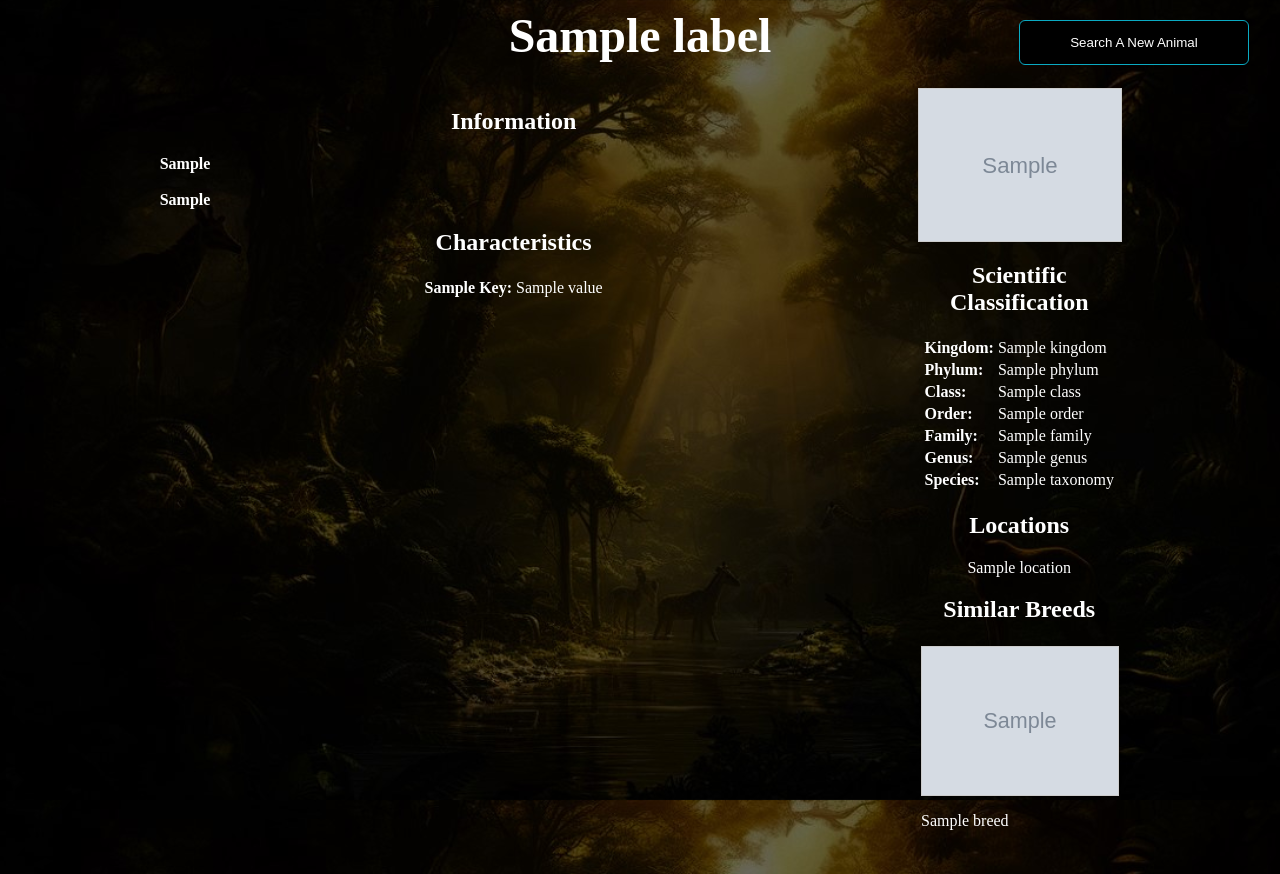
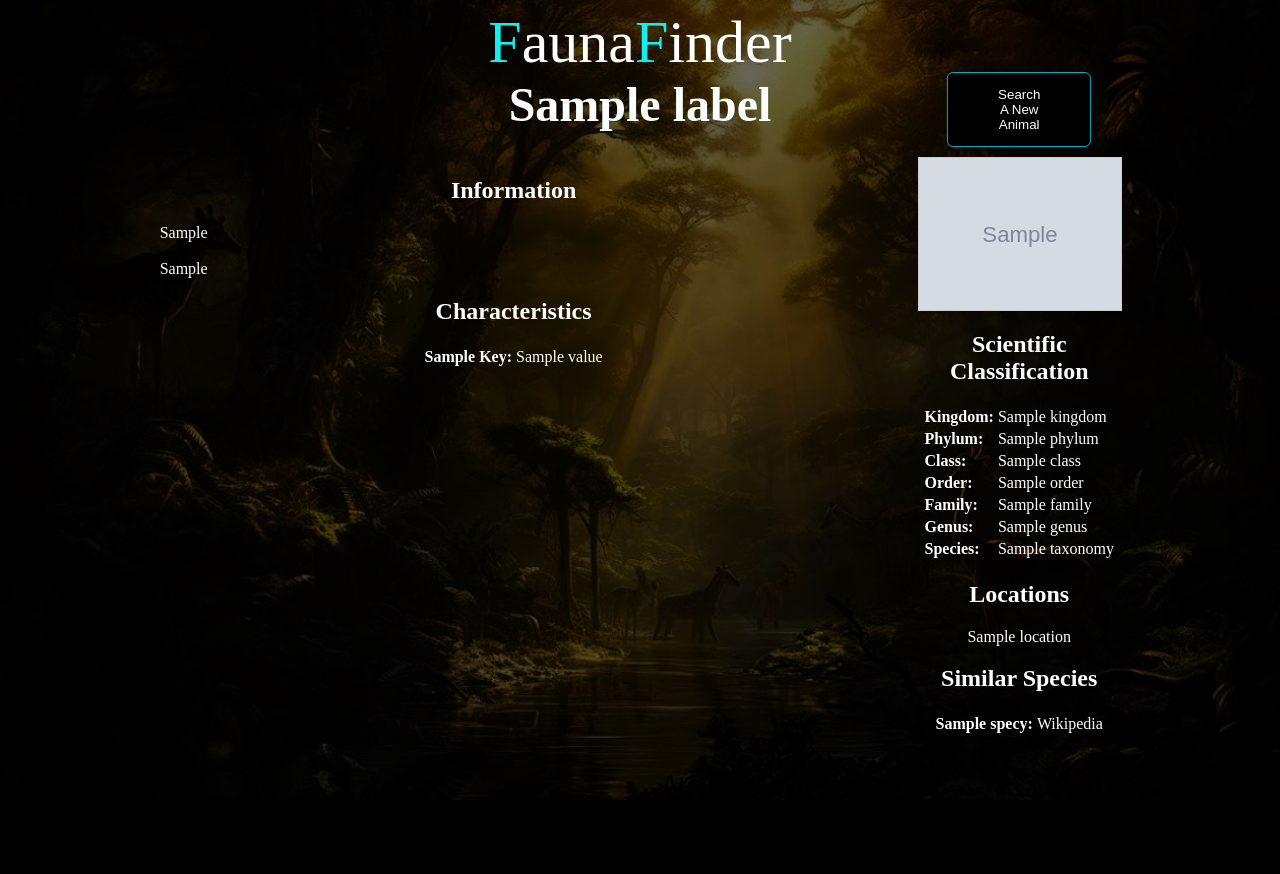
Before and after one commit to Kartavya904/2023-MakeUC-Hackathon, a Flask app: template templates/results.html in a window 1280 px wide. After the commit the page ends 800 px from the top, so only its background shows below. Run offline with Flask 3, Linux system fonts and the light colour scheme; the template is opened without the code that fills it: most values are stand-ins (such as "Sample title", 1, 10 or a date in 2020); grey boxes marked "Sample" are stand-in pictures.

Commit message:
Results Page Finalized

```diff
--- a/static/styles/results.css
+++ b/static/styles/results.css
@@ -1,8 +1,8 @@
-
+/* results.css */
 body{
     background-color: #000000;
     color: #FFFFFF;
-    background-image: url("../images/results_background.jpg");
+    background: url("../images/results_background.jpg");
     background-size: cover;
     background-position: center;
     background-attachment: fixed;
@@ -11,6 +11,26 @@ body{
     text-align: center;
     font-size: 48px;
 }
+
+#header {
+    font-size: 60px;
+    color: #FFFFFF;
+    text-align: center;
+    text-decoration: none;
+    /* margin-top: 50px; */
+}
+
+#header:hover {
+    color: #16eeee;
+    #black-letter {
+        color: #FFFFFF;
+    }
+}
+
+#black-letter {
+    color: #16eeee;
+}
+
 .container {
     width: 80%;
     margin: 0 auto;
@@ -68,7 +88,19 @@ ul {
     max-width: 100%;
 }
 
-.btn{
+.similarBreeds {
+    margin: 0 auto;
+    width:auto;
+    max-width: 100%;
+}
+
+.button-container {
+    text-align: center;
+    position: relative;
+    width: 100%;
+}
+
+.btn {
     display: inline;
     margin: auto;
     width: fit-content;
@@ -79,18 +111,32 @@ ul {
     background: #000000;
     color: #fff;
     transition: background 0.5s;
-    position: fixed;
-    top: 20px;
-    /* right: 50px; */
+    position: absolute;
+    bottom: 10px; /* Adjust this value to control the vertical position */
+    left: 50%; /* Center the button horizontally */
+    transform: translateX(-50%); /* Center the button horizontally */
 }
-.btn:hover{
+
+.btn:hover {
     background: #16e0ff;
 }
 
 .name {
     text-decoration: none;
     color: #FFFFFF;
-    :hover {
-        color: #16e0ff;
+    animation: slideColor 0.5s infinite alternate;
+}
+
+@keyframes slideColor {
+    0% {
+        color: #16eeee;
+    }
+    100% {
+        color: #FFFFFF;
     }
 }
+
+.name:hover {
+    animation: none; /* Stop the animation on hover */
+    color: #16e0ff;
+}
--- a/templates/results.html
+++ b/templates/results.html
@@ -1,21 +1,26 @@
+<!-- results.html -->
 <!DOCTYPE html>
-<html>
+<html lang="en">
     <head>
+        <link rel="stylesheet" type="text/css" href="{{ url_for('static', filename='styles/results.css') }}">
+        <!-- <script type="text/javascript" src="{{ url_for('static', filename='script/results.js') }}"></script> -->
+        <meta charset="UTF-8">
+        <meta name="viewport" content="width=device-width, initial-scale=1.0">
         <title>FaunaFinder Results</title>
-    <link rel="stylesheet" type="text/css" href="{{ url_for('static', filename='styles/results.css') }}">
     </head>
     <body>
         <div class="top">
+            <a id="header" href="/index"><span id="black-letter">F</span>auna<span id="black-letter">F</span>inder</a><br>
             <a class="name" href = "{{ wiki_url }}" target="_blank"><strong>{{ labels.name }}</strong></a>
         </div>
         <div class="container">
             <div class="left-section">
                 <h2>Information</h2>
-            <strong><p style="text-align: justify;">
+                <p style="text-align: justify;">
                     {{ animal_data }}
                     <br><br>
                     {{ genus_data }}
-            </p></strong>
+                </p>
 
                 <h2 style="text-align: center;">Characteristics</h2>
                 <div class="characteristics">
@@ -23,7 +28,7 @@
                         <ul>
                             {% for key, value in labels.characteristics.items() %}
                                 <tr>
-                                <td><strong>{{ key.replace('_', ' ').title() }}:</strong></td>
+                                    <td><strong>{{ key.replace('_', ' ').title() }}: </strong></td>
                                     <td>{{ value }}</td>
                                 </tr>
                             {% endfor %}
@@ -32,7 +37,9 @@
                 </div>
             </div>
             <div class="right-section">
+                <div class="button-container">
                     <button class="btn" onclick='changePage("/index")'>Search A New Animal</button>
+                </div>
                 <img class="uploadedImage" src="{{ uploaded_image }}" alt="Image">
 
                 <h2 style="text-align: center;">Scientific Classification</h2>
@@ -79,23 +86,25 @@
                     </ul>
                 </table>
                 <div class="similarBreeds">
-                <h2>Similar Breeds</h2>
+                    <h2>Similar Species</h2>
                     <table class="similarBreeds">
+                        <ul>
+                            {% for species in similar_species %}
                             <tr>
-                        {% for breed in labels.similar_breeds %}
-                            <td>
-                                <img src="{{ breed.image }}" alt="Image">
-                                <p>{{ breed.name }}</p>
-                            </td>
+                                <td><strong>{{ species.name }}:</strong></td>
+                                <td><a class="name" href="{{ species.wiki_url }}" target="_blank">Wikipedia</a></td>
+                            </tr>
                             {% endfor %}
-                    </tr>
+                        </ul>
                     </table>
+
                 </div>
             </div>
         </div>
     </body>
 </html>
 
+<!-- results.js giving errors -->
 <script>
     function changePage(page) {
         window.location.href = `${page}`;
@@ -112,7 +121,7 @@
         }
     }
     else if ("{{ mode }}" == 2) {
-        const textData = decodeURIComponent("{{ labels.name }}");
+        const textData = decodeURIComponent("{{ uploaded_text }}");
 
         // Fetch image from Unsplash API
         fetch(`https://api.unsplash.com/search/photos?query="${textData}"&client_id=BxwX4irH_sxS33ZGXT9ZFCuYP4O0BCbK_KMCyKGVdUo`)
@@ -120,7 +129,10 @@
             .then(data => {
                 const uploadedImage = document.querySelector('.uploadedImage');
                 if (uploadedImage && data.results.length > 0) {
-                    uploadedImage.src = data.results[0].urls.small;
+                    // Generate a random index
+                    var randomIndex = Math.floor(Math.random() * data.results.length);
+                    //randomIndex = 0;
+                    uploadedImage.src = data.results[randomIndex].urls.small;
                 }
             })
             .catch(error => console.error('Error:', error));
```
Also changed, not shown: static/scripts/results.js (added, +37 -0 lines), static/scripts/index.js (added). Lines whose indentation alone changed are shown as unchanged.
